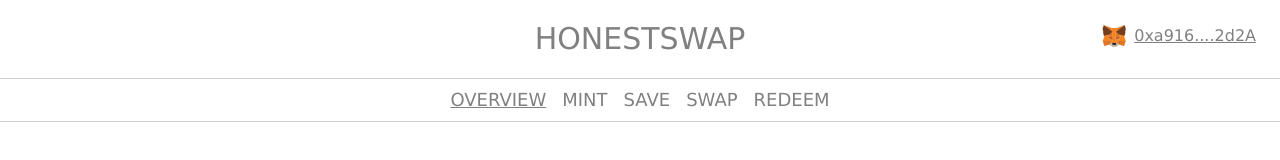
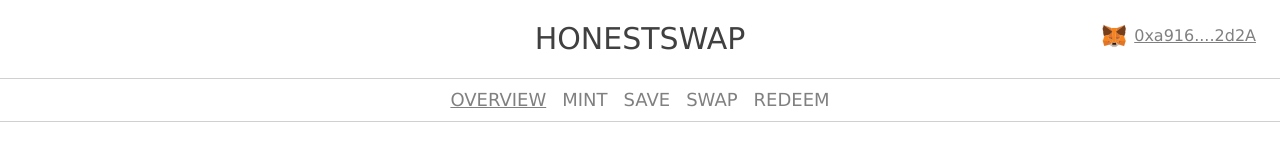
Before and after one commit to honestnode/honestswap-app, a React app: page / in a window 1280 px wide. Shown: the top 160 px of the page. Built offline with nearby package versions, Linux system fonts and the light colour scheme.

Commit message:
style: stylish layout

```diff
--- a/src/common/theme.ts
+++ b/src/common/theme.ts
@@ -20,7 +20,7 @@ export const theme: HonestTheme = {
   spacing: (unit = 1) => 4 * unit,
   palette: {
     border: '#d0d0d0',
-    textDarker: '#252525',
+    textDarker: '#404040',
     text: '#808080',
     textLighter: '#a0a0a0'
   },
--- a/src/components/layout/app-bar.tsx
+++ b/src/components/layout/app-bar.tsx
@@ -13,7 +13,8 @@ const useStyles = createUseStyles<HonestTheme>(theme => ({
     alignItems: 'center',
     justifyContent: 'center',
     fontSize: '30px',
-    textTransform: 'uppercase'
+    textTransform: 'uppercase',
+    color: theme.palette.textDarker
   },
   account: {
     position: 'absolute',
```
